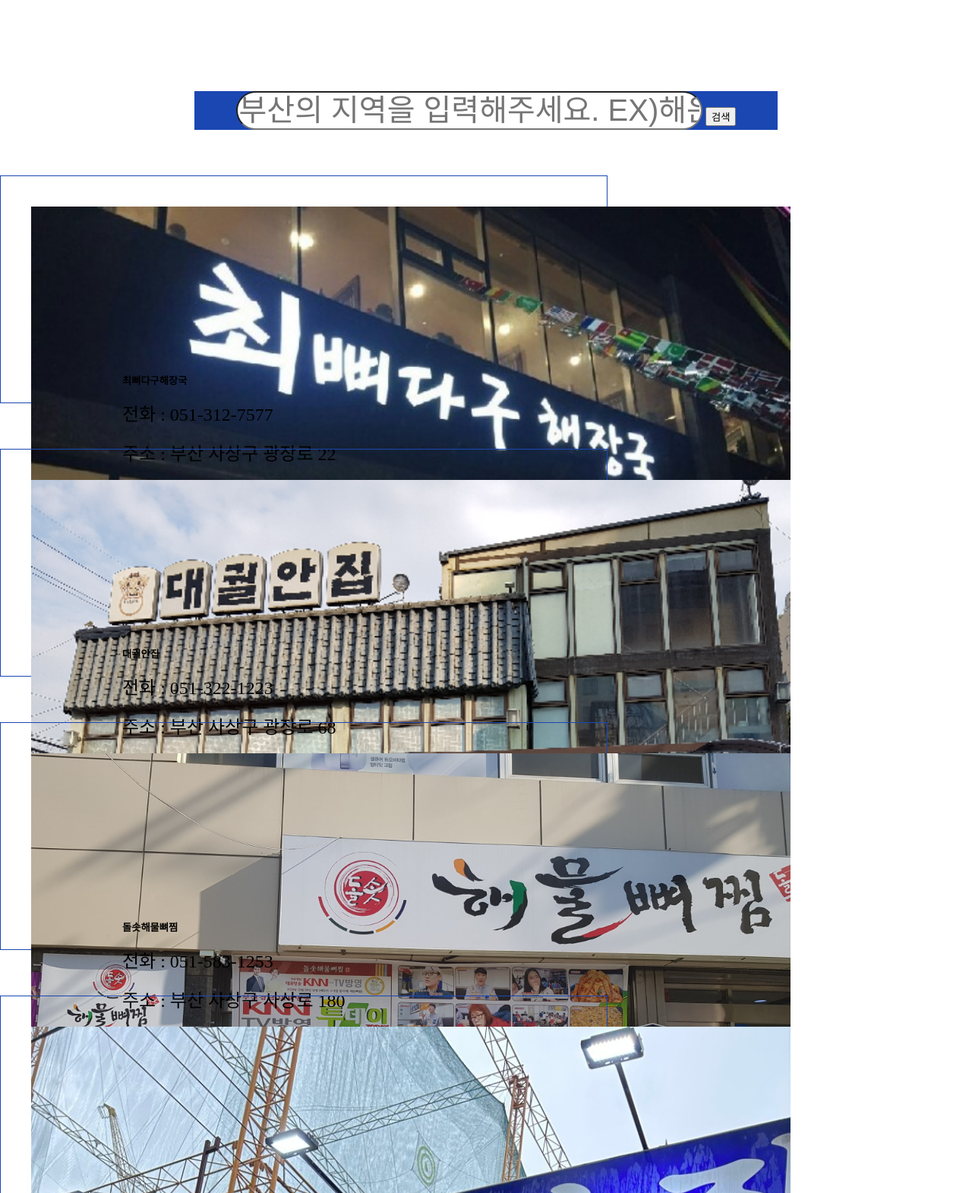
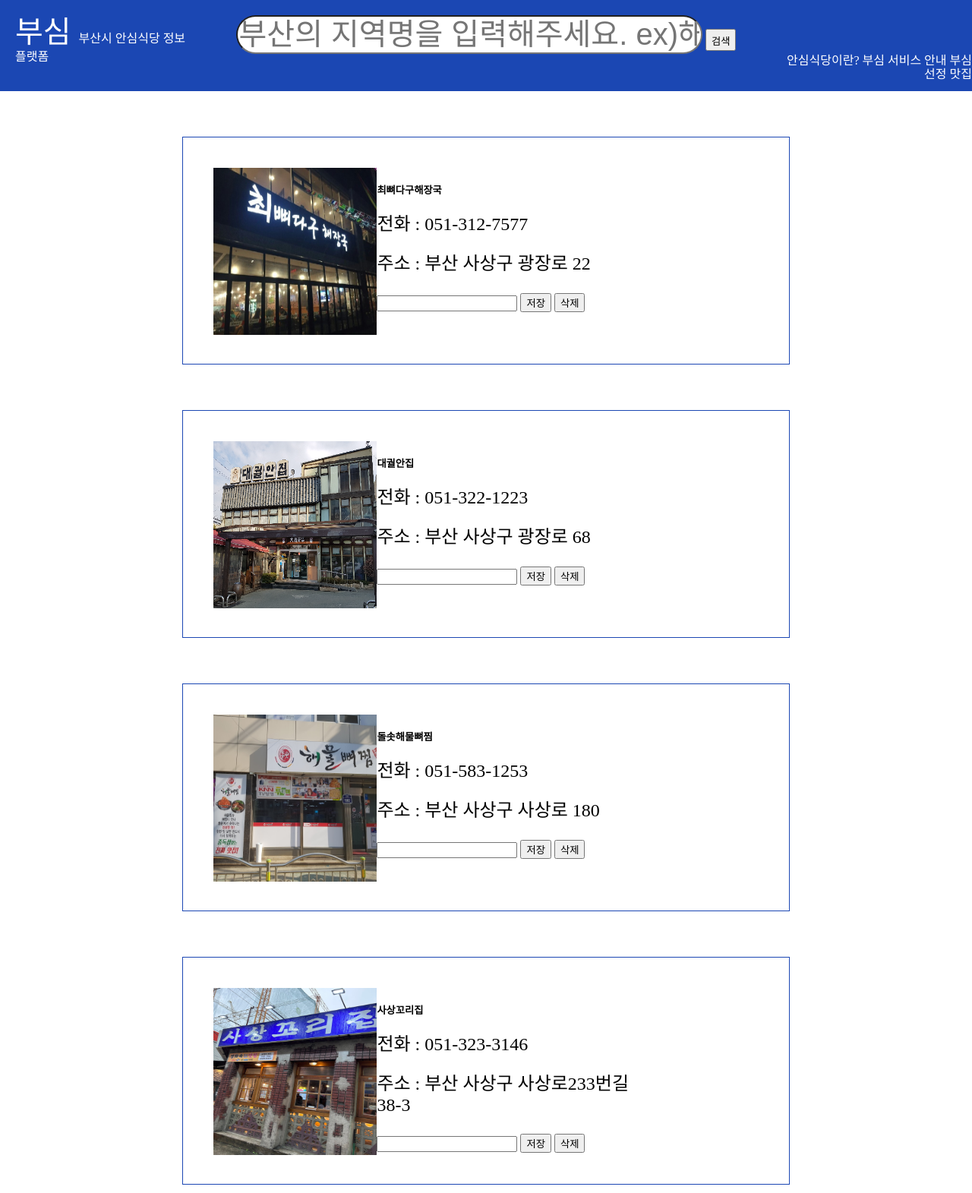
Before and after one commit to blueara/mini, a plain HTML site: page matzip.html in a window 1280 px wide. Shown: the top 1571 px of the page at 76% size. Drawn offline with Linux system fonts and the light colour scheme.

Commit message:
맛집페이지, css 변경
imgBox를 index.html matzip.html 에서 공유해서 이미지가 오류난것 해결

```diff
--- a/matzip.html
+++ b/matzip.html
@@ -7,15 +7,32 @@
     <script src="./main.js"></script>
 </head>
 <body>
-    <div id="searchBox">
-        <input type="text" id="searchInput" placeholder="부산의 지역을 입력해주세요. EX)해운대">
-        <input type="submit" value="검색"><br>
-    </div>
+
+    <header>
+        <div id="nav">
+            <span class="spanTitle">
+                <span class="spanMini">부심 </span>
+                부산시 안심식당 정보 플랫폼
+            </span>
+            <form id="searchBox" action="search.html">
+                <input type="text" id="searchInput" name="query" placeholder="부산의 지역명을 입력해주세요. ex)해운대">
+                <button type="submit" id="submit">검색<i class="bi bi-search"></i></button>
+            </form>
+
+            <div class="anchor">
+            <a href="#safe">안심식당이란?</a>
+            <a href="#busim">부심 서비스 안내</a>
+            <a href="./matzip.html" target="_self">부심 선정 맛집</a>
+            </div>
+            </div>
+
+    </header>
     <!-- input class="review" 로 변경 및 각각 번호 부여 -->
     <!-- save, remove button id -> class 로 변경 및 각각 번호 부여 -->
     <div class="card">
         <div class="imgBox">
-            <img src="./img/choihaejang.jpg" width="100%">
+            <img src="./img/choihaejang.jpg" width="100%" height="220px" >
+
         </div>
         <div class="cardContent" id="card1">
             <h5 id="jsonName">최뼈다구해장국</h5>
@@ -28,7 +45,8 @@
     </div>
     <div class="card">
         <div class="imgBox">
-            <img src="./img/daegual.png" width="100%">
+            <img src="./img/daegual.png" width="100%"  height="220px">
+
         </div>
         <div class="cardContent" id="card2">
             <h5 id="jsonName">대궐안집</h5>
@@ -41,7 +59,8 @@
     </div>
     <div class="card">
         <div class="imgBox">
-            <img src="./img/dolsot.jpg" width="100%">
+            <img src="./img/dolsot.jpg" width="100%"  height="220px">
+
         </div>
         <div class="cardContent" id="card3">
             <h5 id="jsonName">돌솟해물뼈찜</h5>
@@ -54,7 +73,8 @@
     </div>
     <div class="card">
         <div class="imgBox">
-            <img src="./img/sasangtail.jpg" width="100%">
+            <img src="./img/sasangtail.jpg" width="100%"  height="220px">
+
         </div>
         <div class="cardContent" id="card4">
             <h5 id="jsonName">사상꼬리집</h5>
@@ -67,7 +87,7 @@
     </div>
     <div class="card">
         <div class="imgBox">
-            <img src="./img/milmyeon.png" width="100%">
+            <img src="./img/milmyeon.png" width="100%" height="220px">
         </div>
         <div class="cardContent" id="card5">
             <h5 id="jsonName">사상초량밀면</h5>
@@ -80,7 +100,7 @@
     </div>
     <div class="card">
         <div class="imgBox">
-            <img src="./img/jinjoobok.jpg" width="100%">
+            <img src="./img/jinjoobok.jpg" width="100%" height="220px">
         </div>
         <div class="cardContent" id="card6">
             <h5 id="jsonName">진주복집</h5>
@@ -93,7 +113,7 @@
     </div>
     <div class="card">
         <div class="imgBox">
-            <img src="./img/donghae.jpg" width="100%">
+            <img src="./img/donghae.jpg" width="100%" height="220px">
         </div>
         <div class="cardContent" id="card7">
             <h5 id="jsonName">동해물회</h5>
@@ -106,7 +126,7 @@
     </div>
     <div class="card">
         <div class="imgBox">
-            <img src="./img/sososusan.jpg" width="100%">
+            <img src="./img/sososusan.jpg" width="100%" height="220px">
         </div>
         <div class="cardContent" id="card8">
             <h5 id="jsonName">소소수산</h5>
@@ -119,7 +139,7 @@
     </div>
     <div class="card">
         <div class="imgBox">
-            <img src="./img/sampig.png" width="100%">
+            <img src="./img/sampig.png" width="100%" height="220px">
         </div>
         <div class="cardContent" id="card9">
             <h5 id="jsonName">삼돼지식당</h5>
@@ -132,7 +152,7 @@
     </div>
     <div class="card">
         <div class="imgBox">
-            <img src="./img/yakimans1.jpg" width="100%">
+            <img src="./img/yakimans1.jpg" width="100%" height="220px">
         </div>
         <div class="cardContent" id="card10">
             <h5 id="jsonName">야키맨즈</h5>
--- a/style.css
+++ b/style.css
@@ -159,11 +159,19 @@ header {
     margin-top: 60px;
     width: 800px;
     height: 300px;
-    float: left;
-
+    /* float: left; */
+    margin-left: auto;
+    margin-right: auto;
     padding: 40px;
 }
 .imgBox {
+    float: left;
+    width: 30%;
+    height: 200px;
+    background-color: #FF7100;
+
+}
+.indexImgBox {
     /* float: left; */
     width: 1000px;
     height: 200px;
```
Also changed, not shown: index.html (+1 -1 lines).
